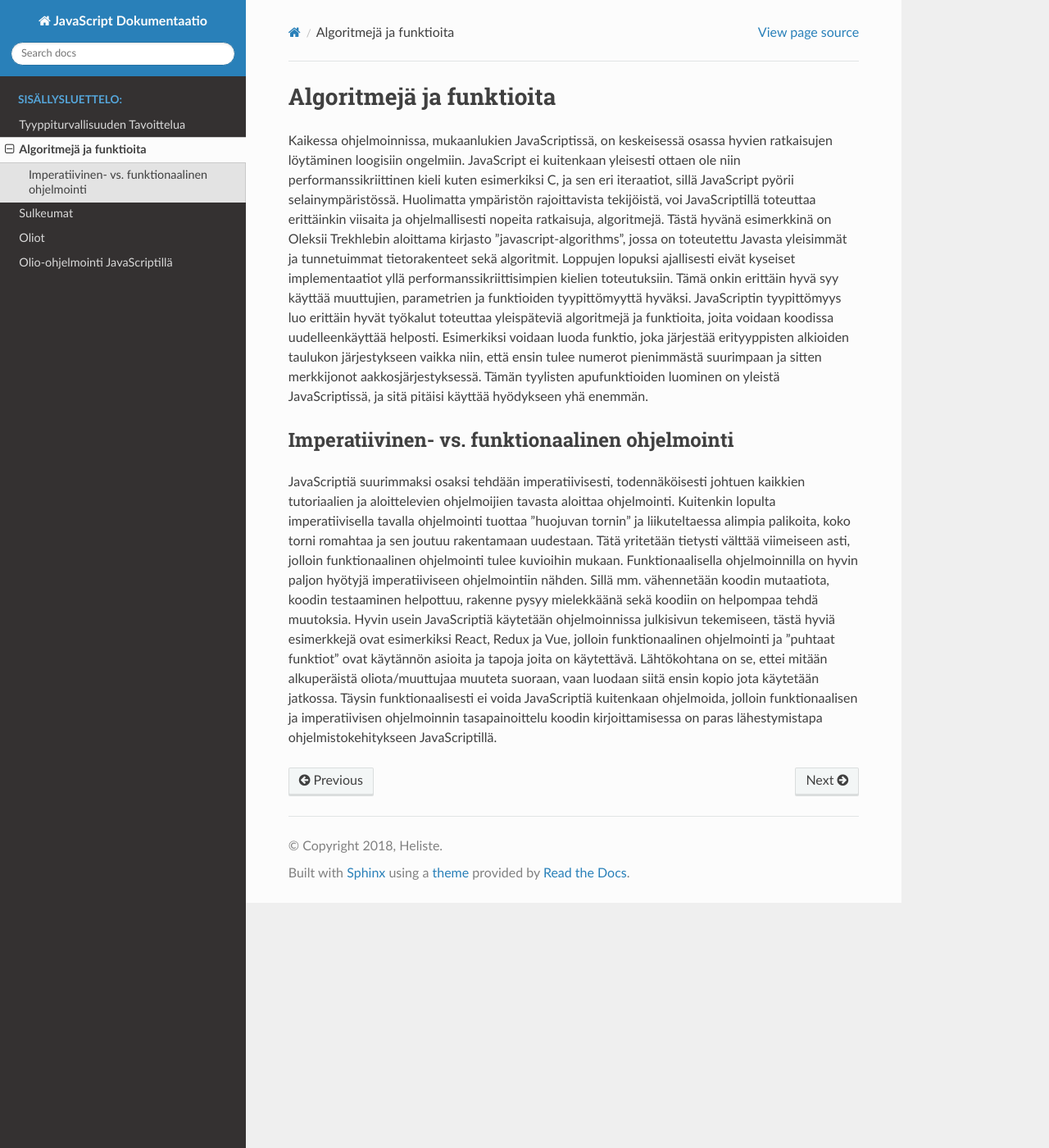
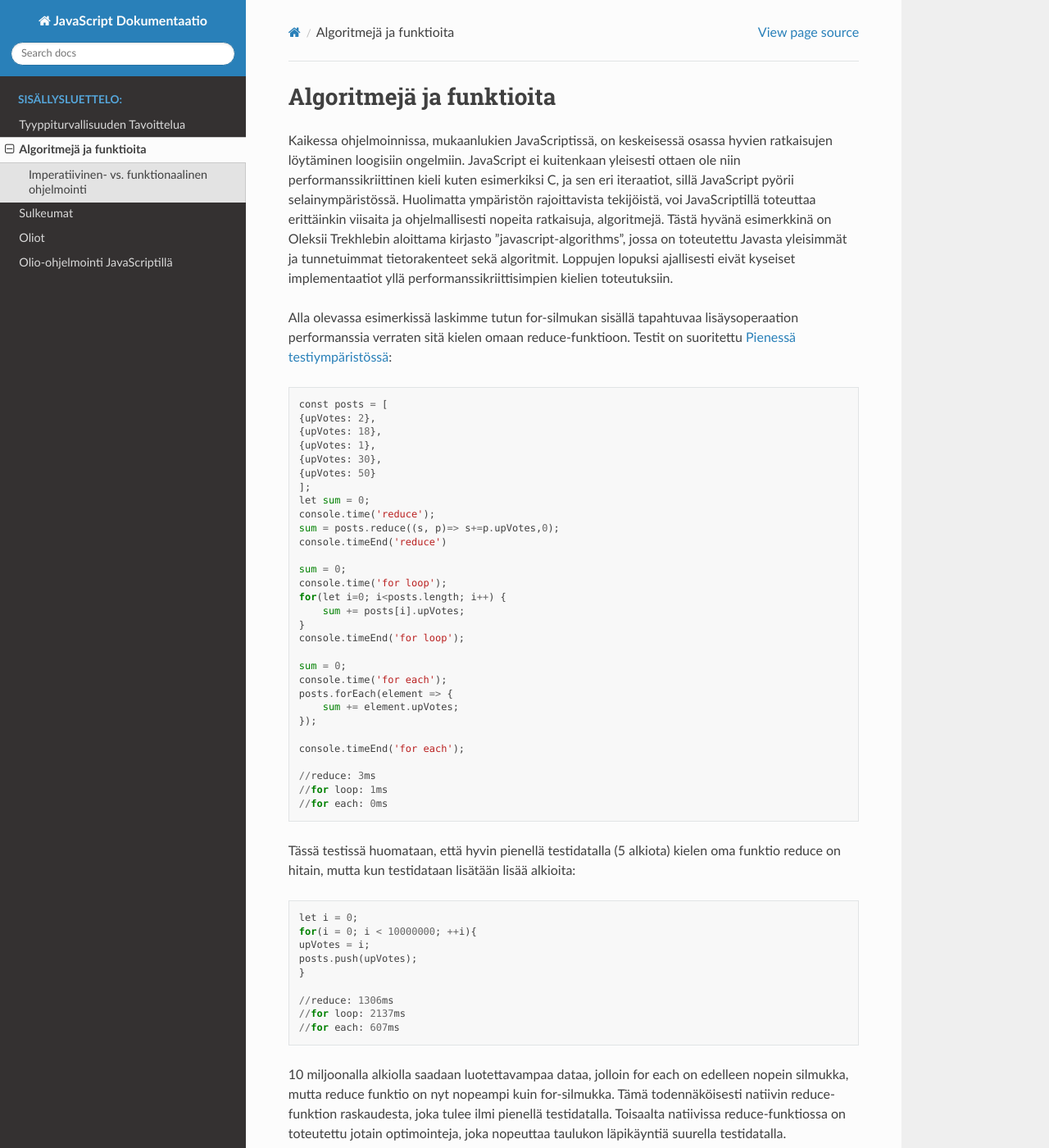
Before and after one commit to zeeket/ohjelmointitekniikkajs, a Sphinx documentation site: the page built from docs/algoritmitJaFunktiot.rst, in a window 1280 px wide and 1400 px high. Shown: the whole window at 82% size. Built offline with Sphinx 7.4.7 and the Read the Docs theme 2.0.0, drawn with Linux system fonts in a browser that asks for light colours; some of the changed text lies outside the part shown.

Commit message:
Esimerkit lisätty algoihin

```diff
--- a/docs/algoritmitJaFunktiot.rst
+++ b/docs/algoritmitJaFunktiot.rst
@@ -1,7 +1,59 @@
 Algoritmejä ja funktioita
 =========================
 
-Kaikessa ohjelmoinnissa, mukaanlukien JavaScriptissä, on keskeisessä osassa hyvien ratkaisujen löytäminen loogisiin ongelmiin. JavaScript ei kuitenkaan yleisesti ottaen ole niin performanssikriittinen kieli kuten esimerkiksi C, ja sen eri iteraatiot, sillä JavaScript pyörii selainympäristössä. Huolimatta ympäristön rajoittavista tekijöistä, voi JavaScriptillä toteuttaa erittäinkin viisaita ja ohjelmallisesti nopeita ratkaisuja, algoritmejä. Tästä hyvänä esimerkkinä on Oleksii Trekhlebin aloittama kirjasto "javascript-algorithms", jossa on toteutettu Javasta yleisimmät ja tunnetuimmat tietorakenteet sekä algoritmit. Loppujen lopuksi ajallisesti eivät kyseiset implementaatiot yllä performanssikriittisimpien kielien toteutuksiin. Tämä onkin erittäin hyvä syy käyttää muuttujien, parametrien ja funktioiden tyypittömyyttä hyväksi. JavaScriptin tyypittömyys luo erittäin hyvät työkalut toteuttaa yleispäteviä algoritmejä ja funktioita, joita voidaan koodissa uudelleenkäyttää helposti. Esimerkiksi voidaan luoda funktio, joka järjestää erityyppisten alkioiden taulukon järjestykseen vaikka niin, että ensin tulee numerot pienimmästä suurimpaan ja sitten merkkijonot aakkosjärjestyksessä. Tämän tyylisten apufunktioiden luominen on yleistä JavaScriptissä, ja sitä pitäisi käyttää hyödykseen yhä enemmän.
+Kaikessa ohjelmoinnissa, mukaanlukien JavaScriptissä, on keskeisessä osassa hyvien ratkaisujen löytäminen loogisiin ongelmiin. JavaScript ei kuitenkaan yleisesti ottaen ole niin performanssikriittinen kieli kuten esimerkiksi C, ja sen eri iteraatiot, sillä JavaScript pyörii selainympäristössä. Huolimatta ympäristön rajoittavista tekijöistä, voi JavaScriptillä toteuttaa erittäinkin viisaita ja ohjelmallisesti nopeita ratkaisuja, algoritmejä. Tästä hyvänä esimerkkinä on Oleksii Trekhlebin aloittama kirjasto "javascript-algorithms", jossa on toteutettu Javasta yleisimmät ja tunnetuimmat tietorakenteet sekä algoritmit. Loppujen lopuksi ajallisesti eivät kyseiset implementaatiot yllä performanssikriittisimpien kielien toteutuksiin.
+
+Alla olevassa esimerkissä laskimme tutun for-silmukan sisällä tapahtuvaa lisäysoperaation performanssia verraten sitä kielen omaan reduce-funktioon.
+Testit on suoritettu `Pienessä testiympäristössä <https://www.cs.helsinki.fi/u/wikla/OTjs/materiaalia/suoritus/Testiymparisto.html>`_::
+
+    const posts = [
+    {upVotes: 2},
+    {upVotes: 18},
+    {upVotes: 1},
+    {upVotes: 30},
+    {upVotes: 50}
+    ];
+    let sum = 0;
+    console.time('reduce');
+    sum = posts.reduce((s, p)=> s+=p.upVotes,0);
+    console.timeEnd('reduce')
+
+    sum = 0;
+    console.time('for loop');
+    for(let i=0; i<posts.length; i++) {
+        sum += posts[i].upVotes;
+    }
+    console.timeEnd('for loop');
+
+    sum = 0;
+    console.time('for each');
+    posts.forEach(element => {
+        sum += element.upVotes;
+    });
+
+    console.timeEnd('for each');
+
+    //reduce: 3ms
+    //for loop: 1ms
+    //for each: 0ms
+
+Tässä testissä huomataan, että hyvin pienellä testidatalla (5 alkiota) kielen oma funktio reduce on hitain, mutta kun testidataan lisätään lisää alkioita::
+
+    let i = 0;
+    for(i = 0; i < 10000000; ++i){
+    upVotes = i;
+    posts.push(upVotes);
+    }
+
+    //reduce: 1306ms
+    //for loop: 2137ms
+    //for each: 607ms
+
+10 miljoonalla alkiolla saadaan luotettavampaa dataa, jolloin for each on edelleen nopein silmukka, mutta reduce funktio on nyt nopeampi kuin for-silmukka.
+Tämä todennäköisesti natiivin reduce-funktion raskaudesta, joka tulee ilmi pienellä testidatalla. Toisaalta natiivissa reduce-funktiossa on toteutettu jotain
+optimointeja, joka nopeuttaa taulukon läpikäyntiä suurella testidatalla.
+
+Tämä onkin erittäin hyvä syy käyttää muuttujien, parametrien ja funktioiden tyypittömyyttä hyväksi. JavaScriptin tyypittömyys luo erittäin hyvät työkalut toteuttaa yleispäteviä algoritmejä ja funktioita, joita voidaan koodissa uudelleenkäyttää helposti. Esimerkiksi voidaan luoda funktio, joka järjestää erityyppisten alkioiden taulukon järjestykseen vaikka niin, että ensin tulee numerot pienimmästä suurimpaan ja sitten merkkijonot aakkosjärjestyksessä. Tämän tyylisten apufunktioiden luominen on yleistä JavaScriptissä, ja sitä pitäisi käyttää hyödykseen yhä enemmän.
 
 Imperatiivinen- vs. funktionaalinen ohjelmointi
 -----------------------------------------------
```
